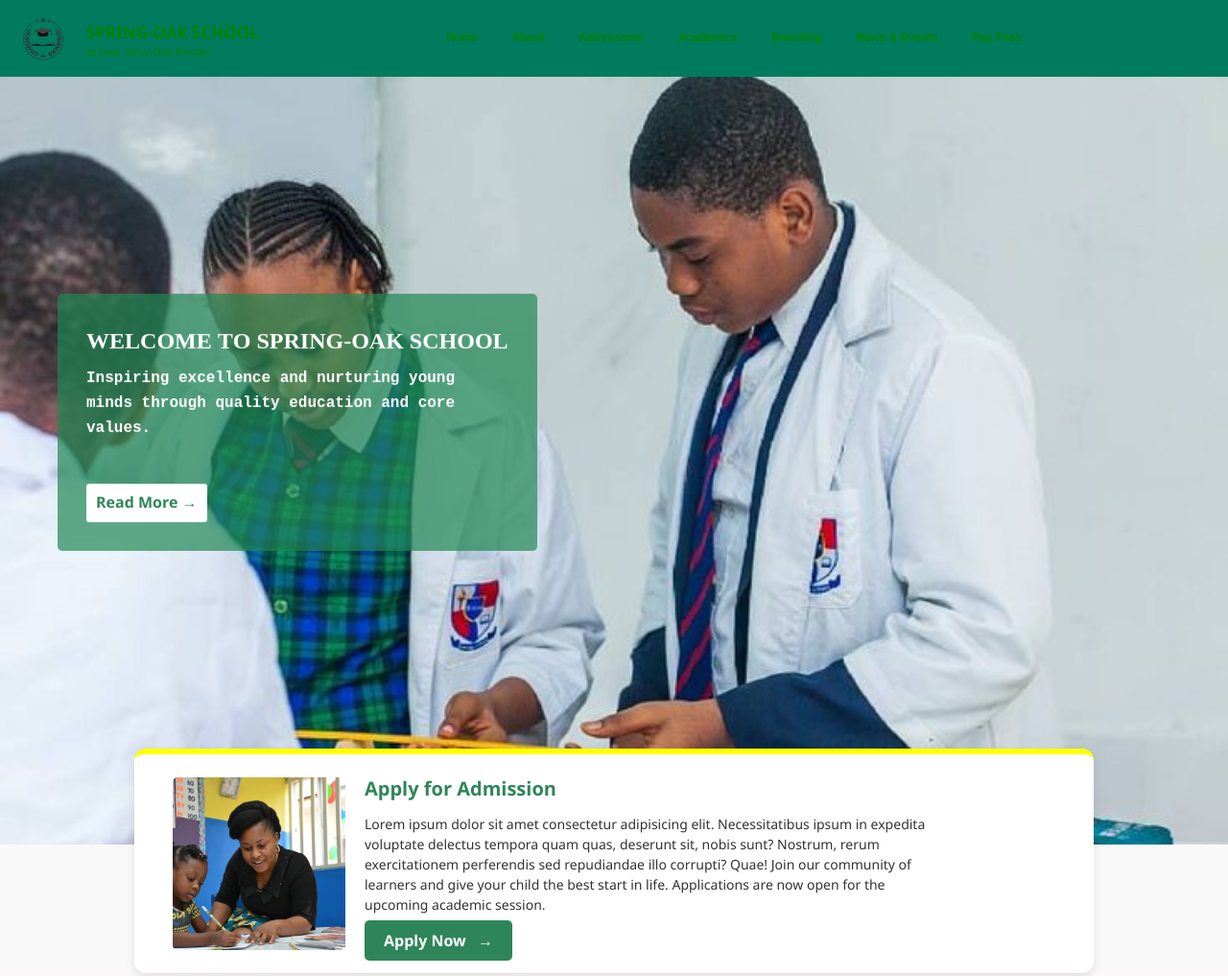
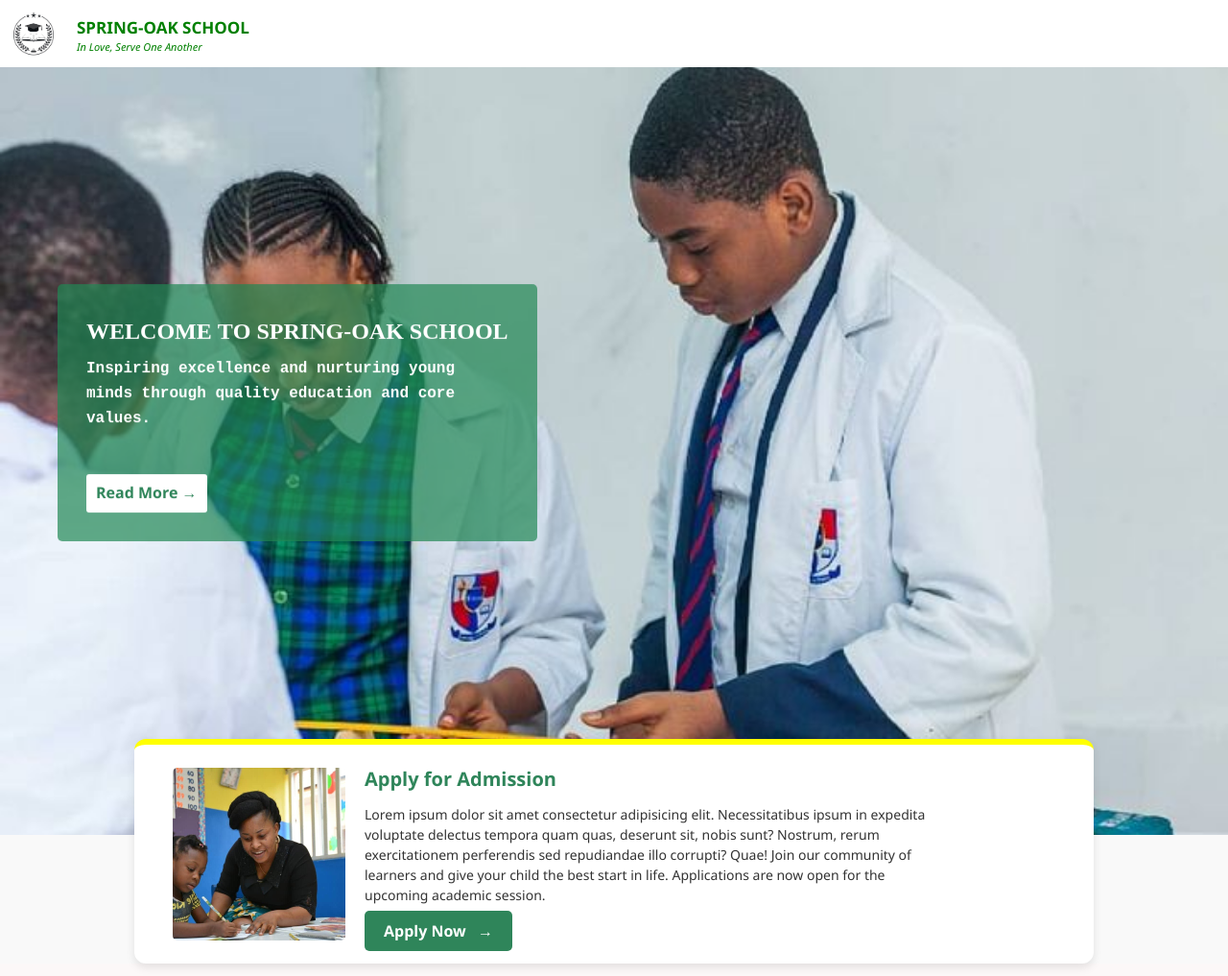
Before and after one commit to McjerryCodes/SpringOak-Site, a plain HTML site: page index.html in a window 1280 px wide. Shown: the top 1017 px of the page at 96% size. Drawn offline with Linux system fonts and the light colour scheme.

Commit message:
changed some part of my css file

```diff
--- a/style.css
+++ b/style.css
@@ -674,7 +674,7 @@ h1, .main-heading {
   font-size: 1.6rem;
 }
 
-.nav-logo img {
+.logo img {
   width: 100px;
 }
 
@@ -699,21 +699,13 @@ h1, .main-heading {
   }
 }
 
-.navbar {
-  display: flex;
-  justify-content: space-between;
-  align-items: center;
-  padding: 15px 20px;
-  background-color: #007B5E;
-  color: white;
-}
 
-.nav-links {
+.navlinks {
   display: flex;
   gap: 20px;
 }
 
-.nav-links a {
+.navlinks a {
   color: white;
   text-decoration: none;
   font-weight: bold;
@@ -727,7 +719,7 @@ h1, .main-heading {
 
 /* Show hamburger on small screens */
 @media (max-width: 768px) {
-.nav-links {
+.navlinks {
   display: none;
   flex-direction: column;
   background-color: #007B5E;
@@ -739,7 +731,7 @@ h1, .main-heading {
   padding: 20px 0;
 }
 
-.nav-links.active {
+.navlinks.active {
   display: flex;
 }
 
```
